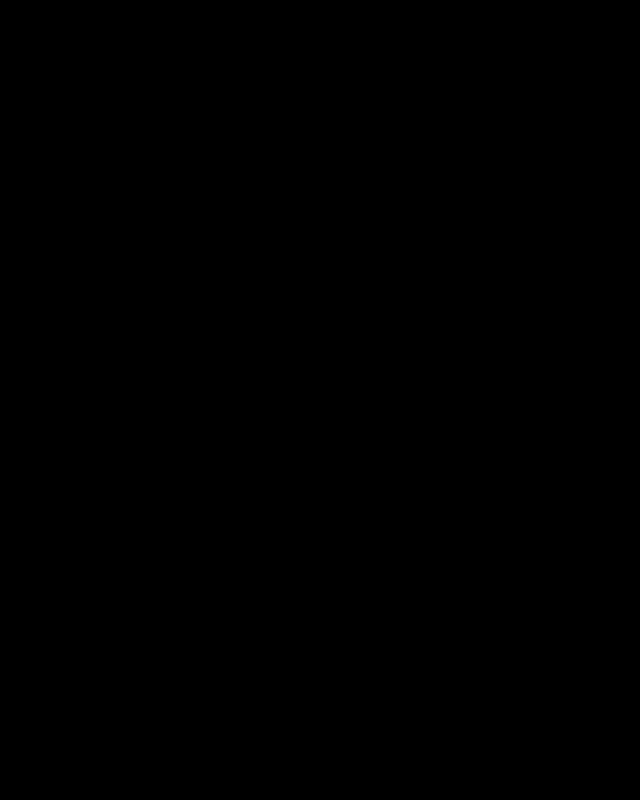
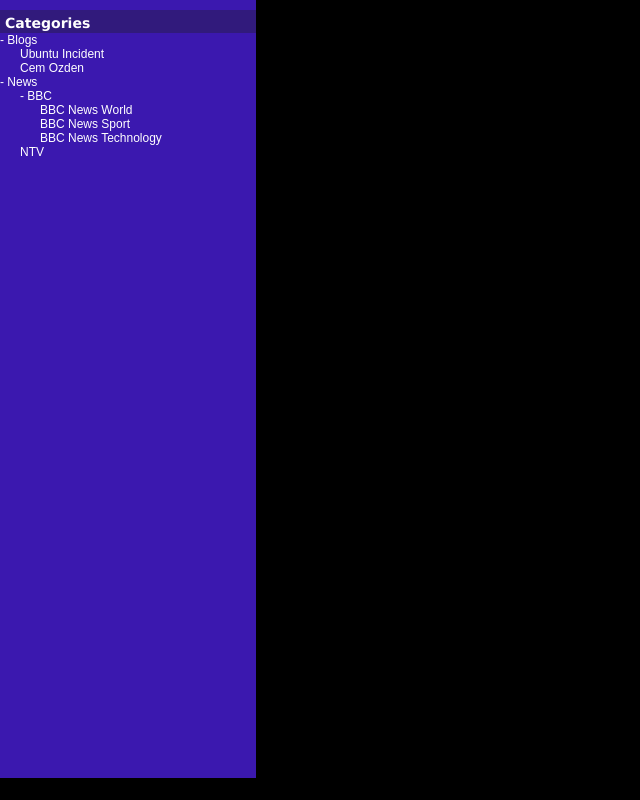
Before and after one commit to cemozden/nelly, a React (Create React App) app: page / in a window 1280 px wide. Shown: the whole page, without its empty margins (0-640 px from the left). Built offline with nearby package versions, Linux system fonts and the light colour scheme.

Commit message:
Configuration of electron done. Packager implemented

```diff
--- a/public/index.html
+++ b/public/index.html
@@ -7,7 +7,6 @@
     <meta
       name="description" content="Nelly RSS Feeder"
     />
-    <link rel="manifest" href="%PUBLIC_URL%/manifest.json" />
     <title>React App</title>
   </head>
   <body>
--- a/src/App.tsx
+++ b/src/App.tsx
@@ -1,12 +1,30 @@
 import React from 'react';
 import './css/main.css';
+import SideBar from "./components/Sidebar";
 
-const App: React.FC = () => {
-  return (
-    <div className="wrapper">
-      <h1>Hello World!</h1>
-    </div>
-  );
+interface ApplicationState {
+  language : string/*ApplicationLanguage*/
 }
 
+
+const className = 'wrapper';
+
+class App extends React.Component<any, ApplicationState> {
+
+  constructor(props : any) {
+    super(props);
+    this.state = {
+      language : 'en'
+    };
+  }
+
+  render() {
+    return (
+      <div className={className}>
+        <SideBar />
+      </div>
+    );
+  }
+
+}
 export default App;
--- /dev/null
+++ b/src/components/Sidebar.tsx
@@ -0,0 +1,38 @@
+import React from "react";
+
+export interface SideBarProps {
+
+}
+
+const SideBar : React.FC<SideBarProps> = (props : SideBarProps) => {
+
+    return (
+        <div className="sidebar">
+                <div className="categoriesHeader">
+                    <h3>Categories</h3>
+                </div>
+                <div className="categoryList">
+                    <ul>
+                        <li id="blogs">- Blogs</li>
+                        <ol id="blogs_list">
+                            <li id="ubuntuIncident">Ubuntu Incident</li>
+                            <li id="cemOzden">Cem Ozden</li>
+                        </ol>
+                        <li>- News</li>
+                        <ol>
+                            <li>- BBC</li>
+                            <ol>
+                                <li>BBC News World</li>
+                                <li>BBC News Sport</li>
+                                <li>BBC News Technology</li>
+                            </ol>
+                            <li>NTV</li>
+                        </ol>
+                    </ul>
+                </div>
+            </div>
+    );
+
+};
+
+export default SideBar;
```
Also changed, not shown: package.json (+11 -4 lines), public/electron.js (added, +41 -0 lines), 2 other files (tests, documents, lock files or other folders).
